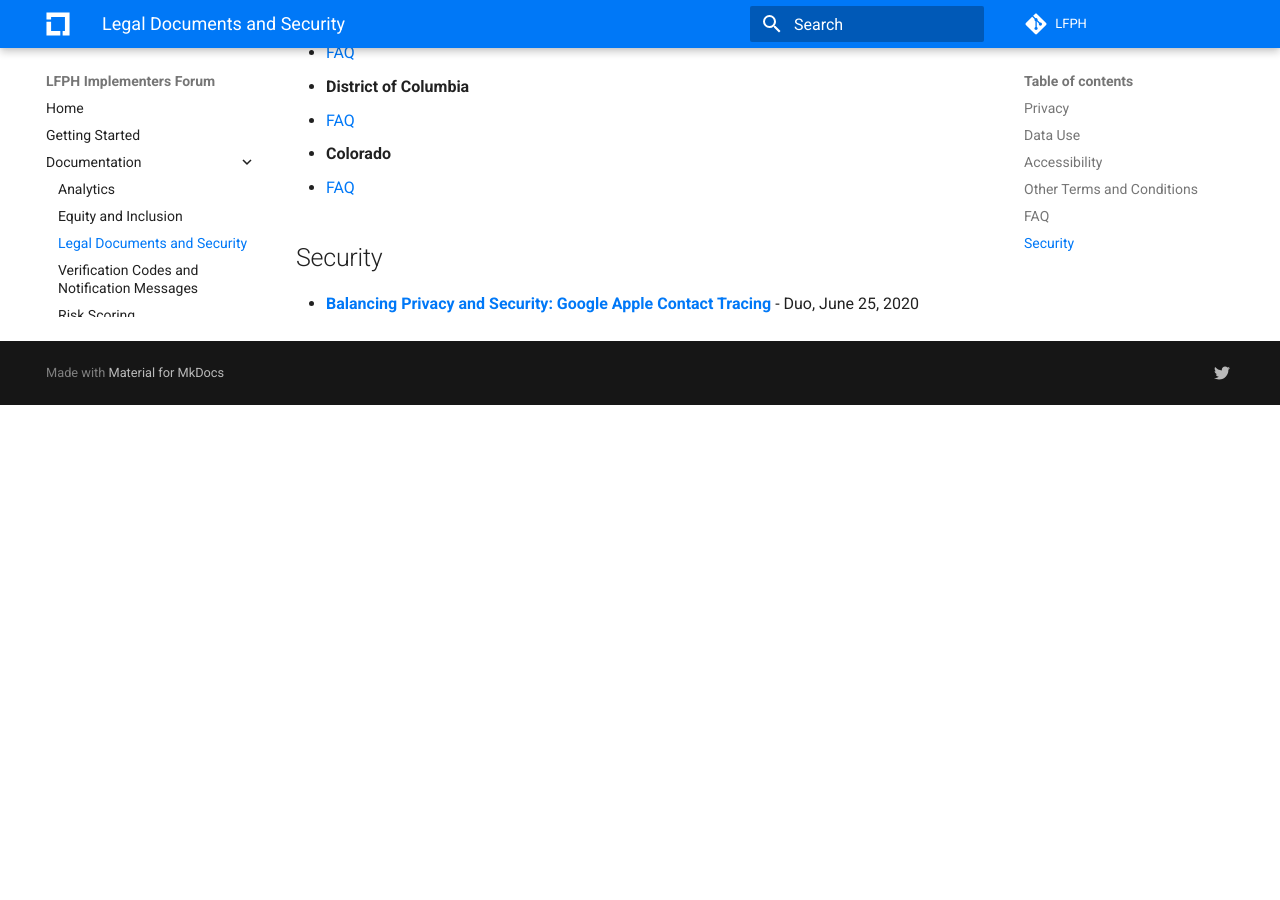
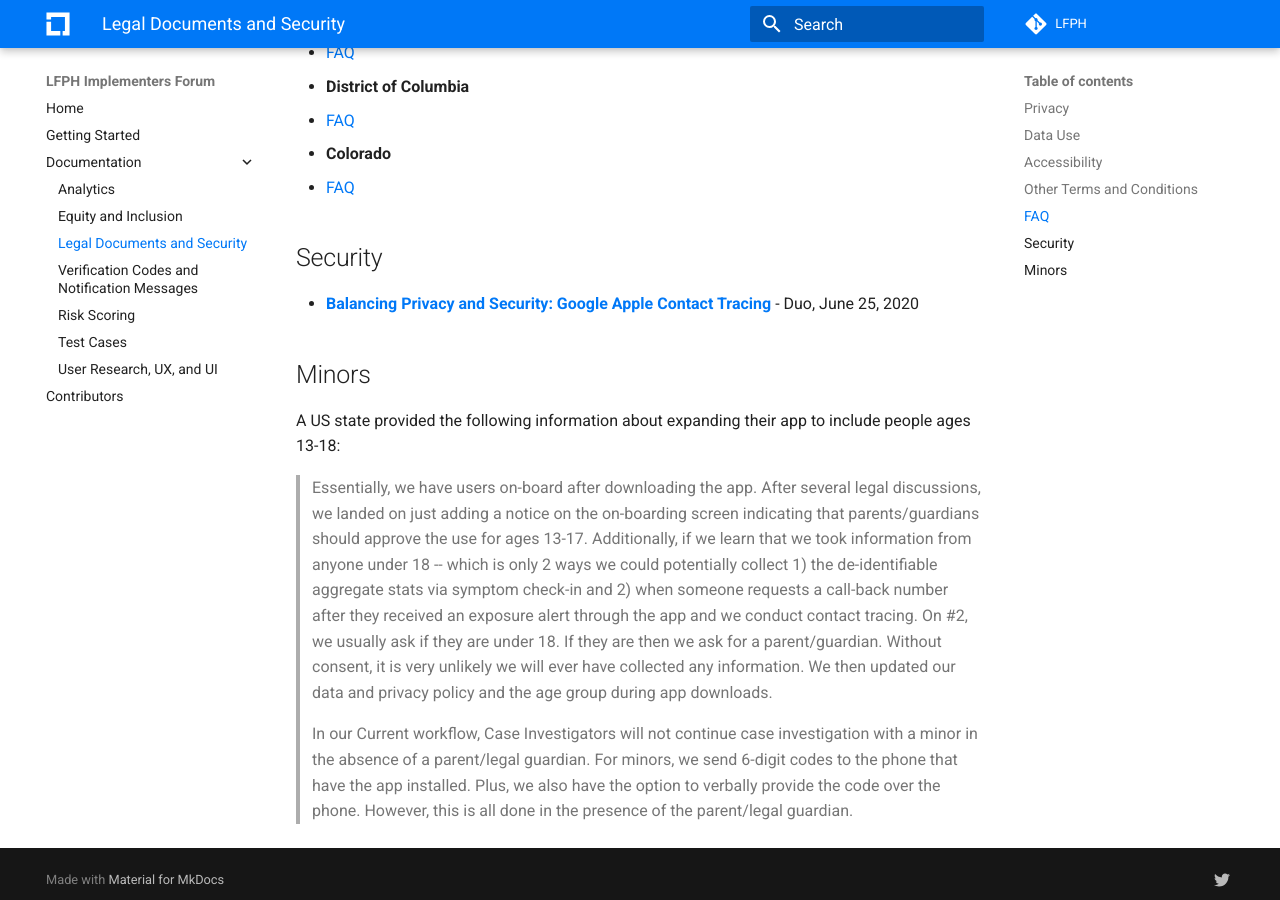
Before and after one commit to lfph/implementers-forum, an MkDocs documentation site: the page built from docs/legal-documents.md, in a window 1280 px wide and 900 px high, scrolled down 2058 px. Built offline with MkDocs 1.6.1 and Material for MkDocs 9.7.7, drawn with Linux system fonts in a browser that asks for light colours; comment, search, counter and statistics services are not loaded; before the commit the page ends 2463 px from its top, so only the background shows below that.

Commit message:
Add info on minors (#21)

```diff
--- a/docs/legal-documents.md
+++ b/docs/legal-documents.md
@@ -58,3 +58,11 @@ There are a number of legal documents that every exposure notification app will
 
 ## Security
 * [**Balancing Privacy and Security: Google Apple Contact Tracing**](https://duo.com/labs/research/balancing-privacy-and-security-google-apple-contact-tracing) - Duo, June 25, 2020
+
+## Minors
+
+A US state provided the following information about expanding their app to include people ages 13-18:
+
+> Essentially, we have users on-board after downloading the app. After several legal discussions, we landed on just adding a notice on the on-boarding screen indicating that parents/guardians should approve the use for ages 13-17. Additionally, if we learn that we took information from anyone under 18 -- which is only 2 ways we could potentially collect 1) the de-identifiable aggregate stats via symptom check-in and 2) when someone requests a call-back number after they received an exposure alert through the app and we conduct contact tracing. On #2, we usually ask if they are under 18. If they are then we ask for a parent/guardian. Without consent, it is very unlikely we will ever have collected any information. We then updated our data and privacy policy and the age group during app downloads.
+
+> In our Current workflow, Case Investigators will not continue case investigation with a minor in the absence of a parent/legal guardian. For minors, we send 6-digit codes to the phone that have the app installed. Plus, we also have the option to verbally provide the code over the phone. However, this is all done in the presence of the parent/legal guardian.
```
